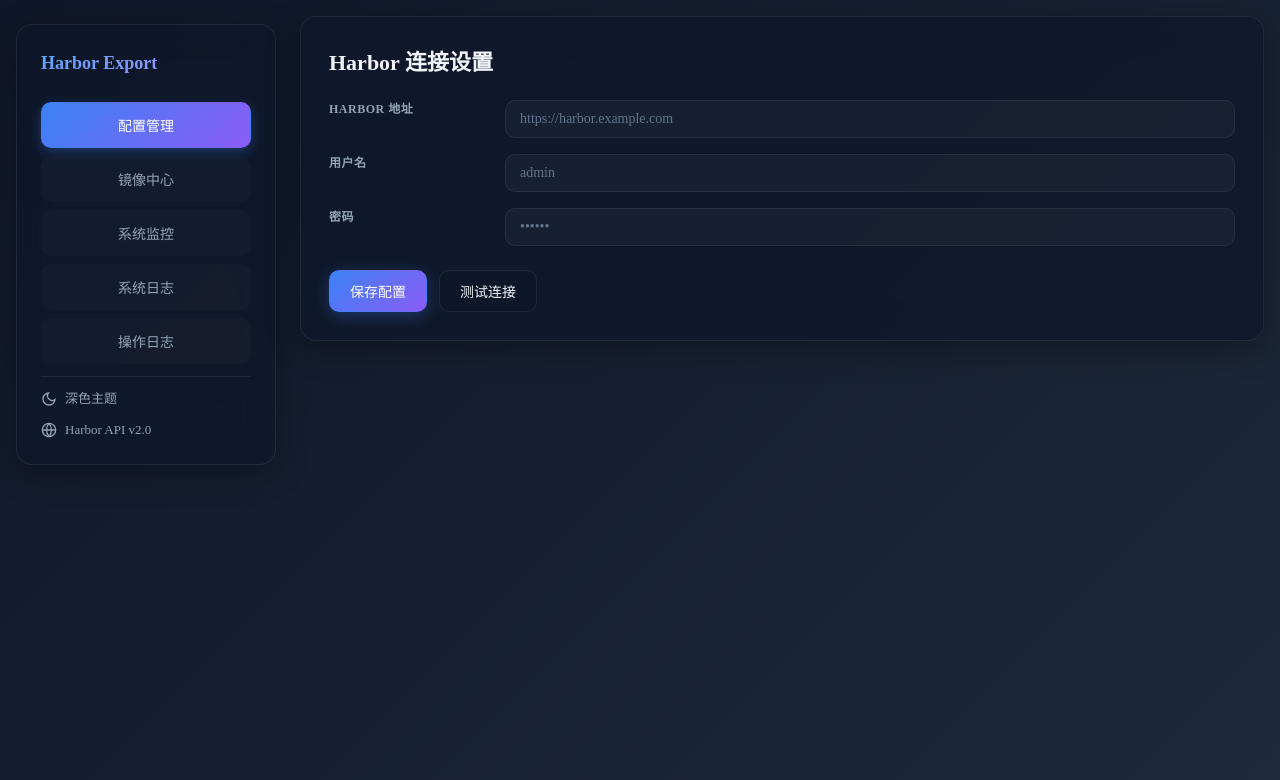
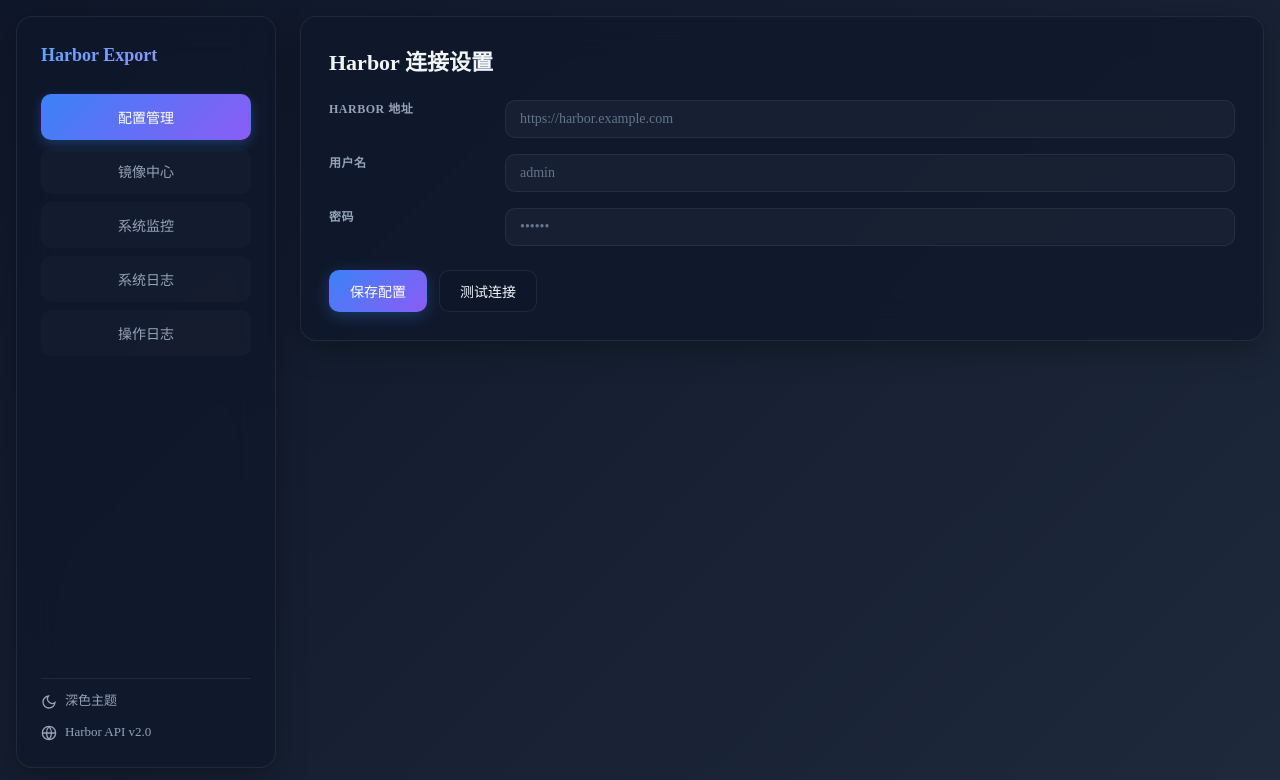
Before and after one commit to freemankevin/harbor-export-ui, a React (Vite) app: page / in a window 1280 px wide. Shown: the top 780 px of the page. Built offline with nearby package versions, Linux system fonts and the light colour scheme; no server answers.

Commit message:
[update]: 迁移图标到左下角

```diff
--- a/src/App.css
+++ b/src/App.css
@@ -18,7 +18,7 @@
 .sidebar {
   position: sticky;
   top: 24px;
-  height: fit-content;
+  height: calc(100vh - 48px);
   background: rgba(15, 23, 42, 0.7);
   backdrop-filter: blur(20px);
   border: 1px solid var(--border);
@@ -438,7 +438,7 @@
   }
 }
 .sidebar-footer {
-  margin-top: 12px;
+  margin-top: auto;
   border-top: 1px solid var(--border);
   padding-top: 12px;
   display: grid;
```
